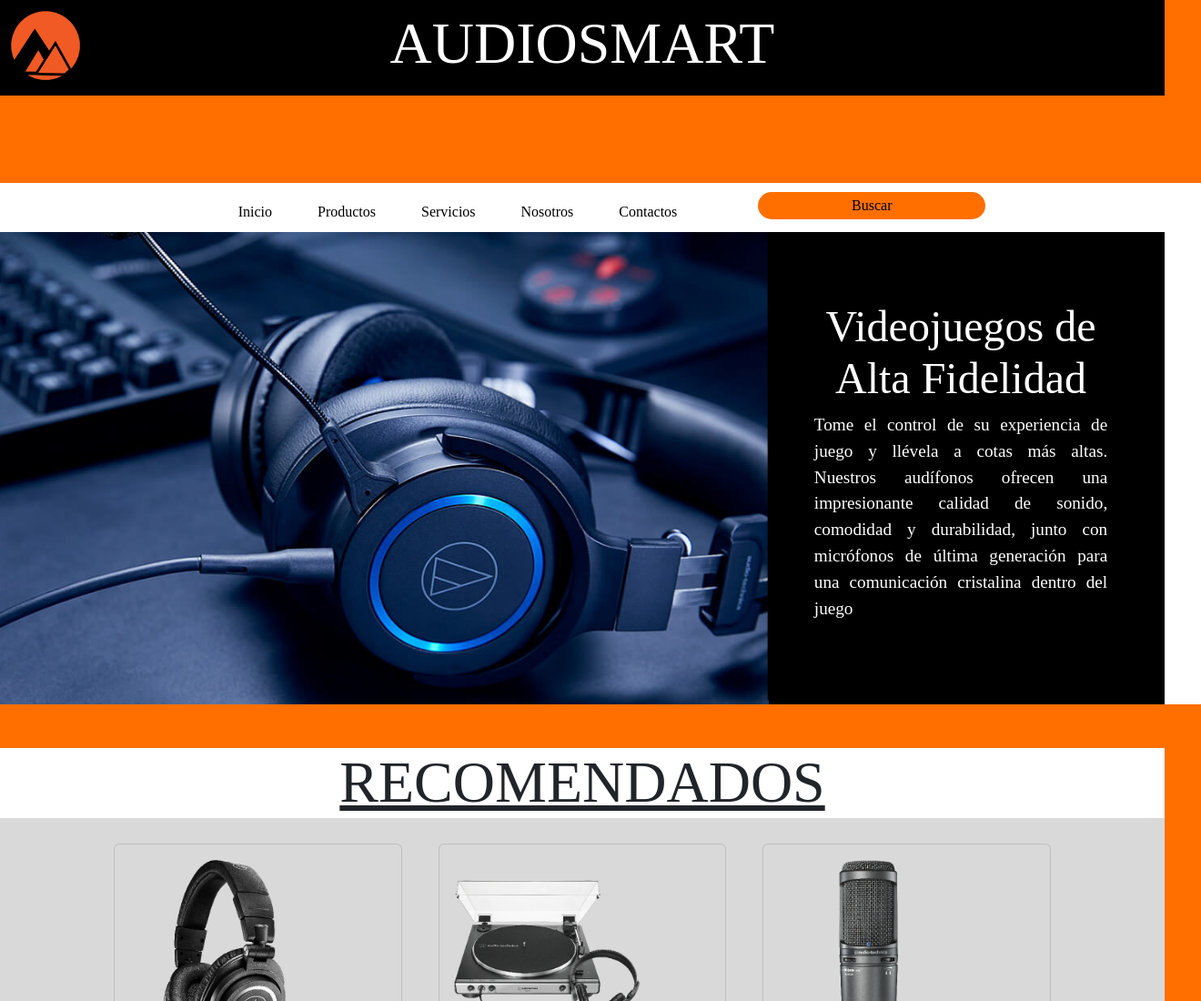
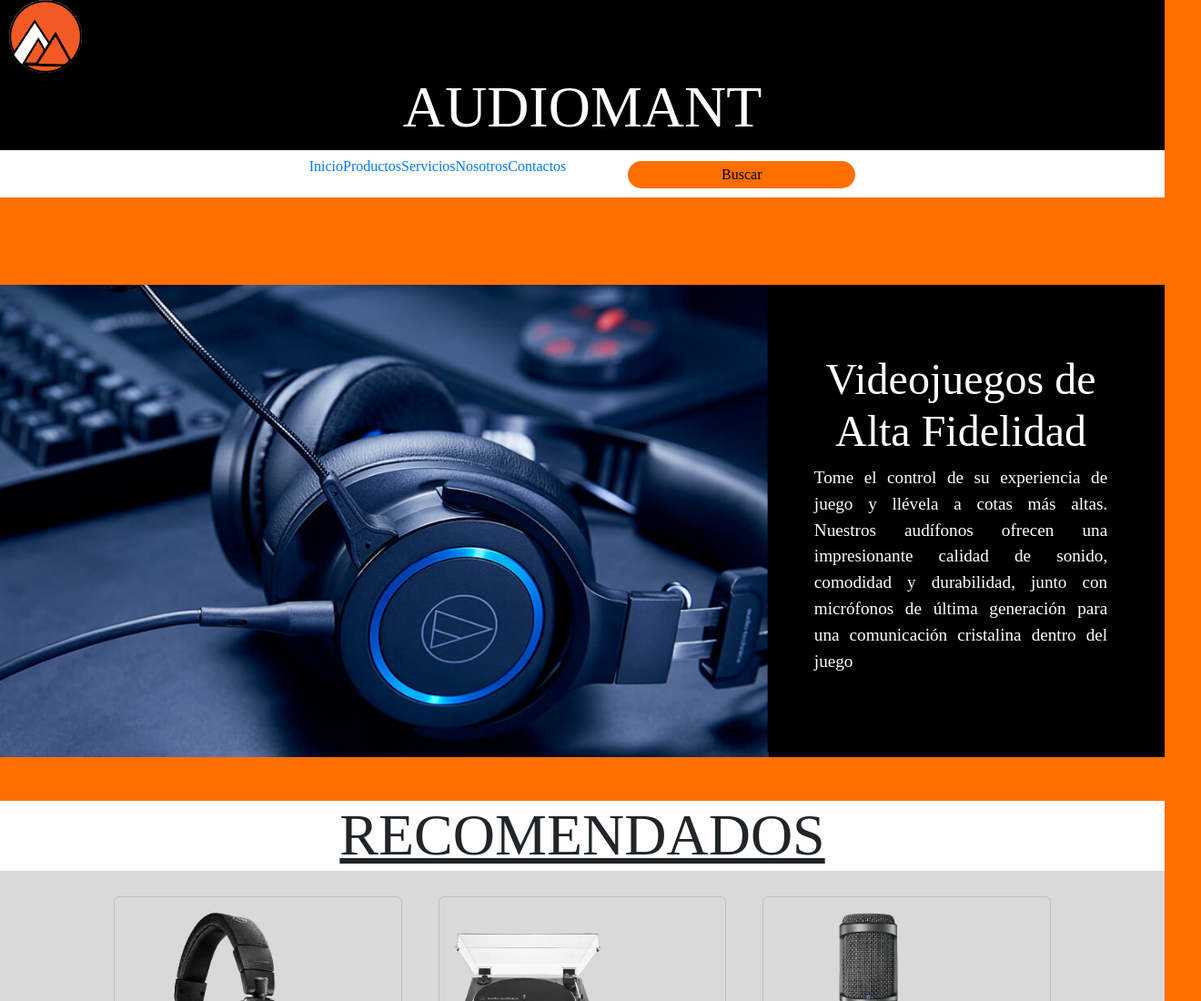
Before and after one commit to Jonadesing/audiomant, a website: page index.html in a window 1280 px wide. Shown: the top 1100 px of the page at 91% size, 1320 px wide, since content can reach past the window. Drawn offline with nearby package versions, Linux system fonts and the light colour scheme.

Commit message:
reacomodando el header

```diff
--- a/index.html
+++ b/index.html
@@ -11,22 +11,19 @@
   <link rel="stylesheet" href="https://cdn.jsdelivr.net/npm/bootstrap@4.6.2/dist/css/bootstrap.min.css" integrity="sha384-xOolHFLEh07PJGoPkLv1IbcEPTNtaed2xpHsD9ESMhqIYd0nLMwNLD69Npy4HI+N" crossorigin="anonymous">
   <link rel="stylesheet" href="./css/style.css">
 </head>
-<body>
-  <!-- Contenedor principal -->
-  <div class="grilla">
+<!-- Contenedor principal -->
+<body class="grilla">
     <!-- Encabezado -->
-    <header>
+    <header class="header_cabecera">
       <div class="cajaLogo">
         <a href="index.html"><img class= "logo" src="./archivos.img/logo.png" alt="logo"></a>
       </div>
-      <h1 class="titulo">AUDIOSMART</h1>
-    </header>
-    <main>
+      <h1 class="titulo">AUDIOMANT</h1>
       <!-- Navegación -->
-      <nav>
+      <nav class="nav_bar">
         <ul>
           <!-- Enlaces de navegación -->
-          <li class="enlace inicio"><a href="index.html">Inicio</a></li>
+          <li class="enlace"><a href="index.html">Inicio</a></li>
           <li class="enlace"><a href="./pages/productos.html">Productos</a></li>
           <li class="enlace"><a href="./pages/servicios.html">Servicios</a></li>
           <li class="enlace"><a href="./pages/nosotros.html">Nosotros</a></li>
@@ -43,6 +40,8 @@
           <button>Buscar</button>
         </div>
       </nav>
+    </header>
+    <main class="main_central">
       <!-- Contenido principal -->
       <!-- Imagen principal -->
       <div class="imagenPrincipal">
@@ -54,7 +53,7 @@
       </div>
     </main>
     <!-- Sección de productos recomendados -->
-    <section>
+    <section class="section_recomendados">
       <h3>RECOMENDADOS</h3>
       <div class="container">
         <!-- Tarjeta 1 -->
@@ -93,14 +92,14 @@
       </div>
     </section>
     <!-- Pie de página -->
-    <footer>
+    <footer class="footer_sitio">
       <!-- Navegación de pie de página -->
       <ul class="footNav">
-        <li class="enlace inicio"><a href="index.html">Inicio</a></li>
-        <li class="enlace Productos"><a href="./pages/productos.html">Productos</a></li>
-        <li class="enlace Servicios"><a href="./pages/servicios.html">Servicios</a></li>
-        <li class="enlace Nosotros"><a href="./pages/nosotros.html">Nosotros</a></li>
-        <li class="enlace Contactos"><a href="./pages/contactos.html">Contactos</a></li>
+        <li class="enlace_inicio"><a href="index.html">Inicio</a></li>
+        <li class="enlace_Productos"><a href="./pages/productos.html">Productos</a></li>
+        <li class="enlace_Servicios"><a href="./pages/servicios.html">Servicios</a></li>
+        <li class="enlace_Nosotros"><a href="./pages/nosotros.html">Nosotros</a></li>
+        <li class="enlace_Contactos"><a href="./pages/contactos.html">Contactos</a></li>
       </ul>
       <!-- Logo y dirección -->
       <img class="logo" src="./archivos.img/logo.png" alt="logo">
@@ -117,7 +116,7 @@
         <i class='bx bxl-instagram'></i>
       </div>
     </footer>
-  </div>
+
   <!-- Scripts de JavaScript -->
   <script src="https://cdn.jsdelivr.net/npm/jquery@3.5.1/dist/jquery.slim.min.js" integrity="sha384-DfXdz2htPH0lsSSs5nCTpuj/zy4C+OGpamoFVy38MVBnE+IbbVYUew+OrCXaRkfj" crossorigin="anonymous"></script>
   <script src="https://cdn.jsdelivr.net/npm/bootstrap@4.6.2/dist/js/bootstrap.bundle.min.js" integrity="sha384-Fy6S3B9q64WdZWQUiU+q4/2Lc9npb8tCaSX9FK7E8HnRr0Jz8D6OP9dO5Vg3Q9ct" crossorigin="anonymous"></script>
--- a/scss/_body.scss
+++ b/scss/_body.scss
@@ -5,11 +5,9 @@
 
 }
 
-body{
+.grilla{
     background-color:$color-fondo;
     font-family: $font-body;
-}
-.grilla{
     display: grid;
     width: 100vw;
     grid-template-rows: repeat(4 auto);
--- a/scss/_header.scss
+++ b/scss/_header.scss
@@ -1,58 +1,82 @@
+.header_cabecera {
+  background-color: $color-banner;
+  // Estilos para el encabezado
 
+  .cajaLogo {
+    background-color: $color-h;
+    width: 80px;
+    height: 80px;
+    border-radius: 50%;
+    margin-left: 10px;
+    align-items: center;
+    padding: auto;
+    // Estilos para el contenedor del logo
+  }
 
-
-header {
-    grid-area: header;
-    background-color: $color-banner;
-    height: auto;
-    width: 100vw;
-    display: grid;
-    grid-template-columns: 1fr 2fr 1fr;
-    justify-content: center;
-    padding: 10px;
+  .logo {
+    display: flex;
+    width: 80px;
+    padding: auto;
+    flex-direction: column;
+    // Estilos para el logo
+  }
 
   .titulo {
     display: flex;
+    color:$color-h;
+    justify-content: center;
+    align-items: center;
+    font-family: "Montserrat";
     font-size: 64px;
-      color: $color-h;
-      justify-content: center;
-      font-family: $font-h;
+
+    // Estilos para el título
   }
 
-    .logo {
-      padding: auto;
-      height: 80px;
-    }
-  }
+  .nav_bar {
+    display:flex;
+    align-items: center;
+    color: $color-h;
+    background-color: $color-h;
+    justify-content: center;
 
-  nav {
+    // Estilos para la barra de navegación
+
+    ul {
       display: flex;
       align-items: center; /* Alineación vertical al centro */
       justify-content: center; /* Alineación horizontal al centro */
-    width: 100vw;
-    margin-top: 10px;
-    margin-left: 20px;
-    margin-right: 20px;
-    background-color: white;
+      text-align: center;
+      word-spacing: 50px;
+      list-style: none;
+      // Estilos para la lista de elementos de navegación
+    }
+    a{
 
-    ul {
-      display: flex; /* Alineación de los elementos de la lista en línea */
-      list-style: none; /* Eliminar los puntos de la lista */
-      padding: 0;
-      margin: 0;
+      // Estilos para los
+
+    }
 
     .enlace {
+      display: flex;
+      align-items: center; /* Alineación vertical al centro */
+      justify-content: center; /* Alineación horizontal al centro */
       text-align: center;
-        margin: 0 25px; /* Espaciado horizontal entre elementos de la lista */
-        a {
-          color: black;
+      word-spacing: 50px;
+      list-style: none;
+      // Estilos para los enlaces de navegación
     }
+
+    .menu-btn {
+      // Estilos para el botón del menú
+      .menu-btn__line {
+        // Estilos para las líneas del botón del menú
       }
     }
 
     .search {
-      display: flex;
-    }
+      // Estilos para la búsqueda
+      i {
+        // Estilos para el icono de búsqueda
       }
 
       button {
@@ -66,4 +90,8 @@
         margin-left: 20px;
         margin-bottom: 10px;
         border: none;
+        // Estilos para el botón de búsqueda
       }
+    }
+  }
+}
```
Also changed, not shown: css/style.css. Lines whose indentation alone changed are shown as unchanged.
